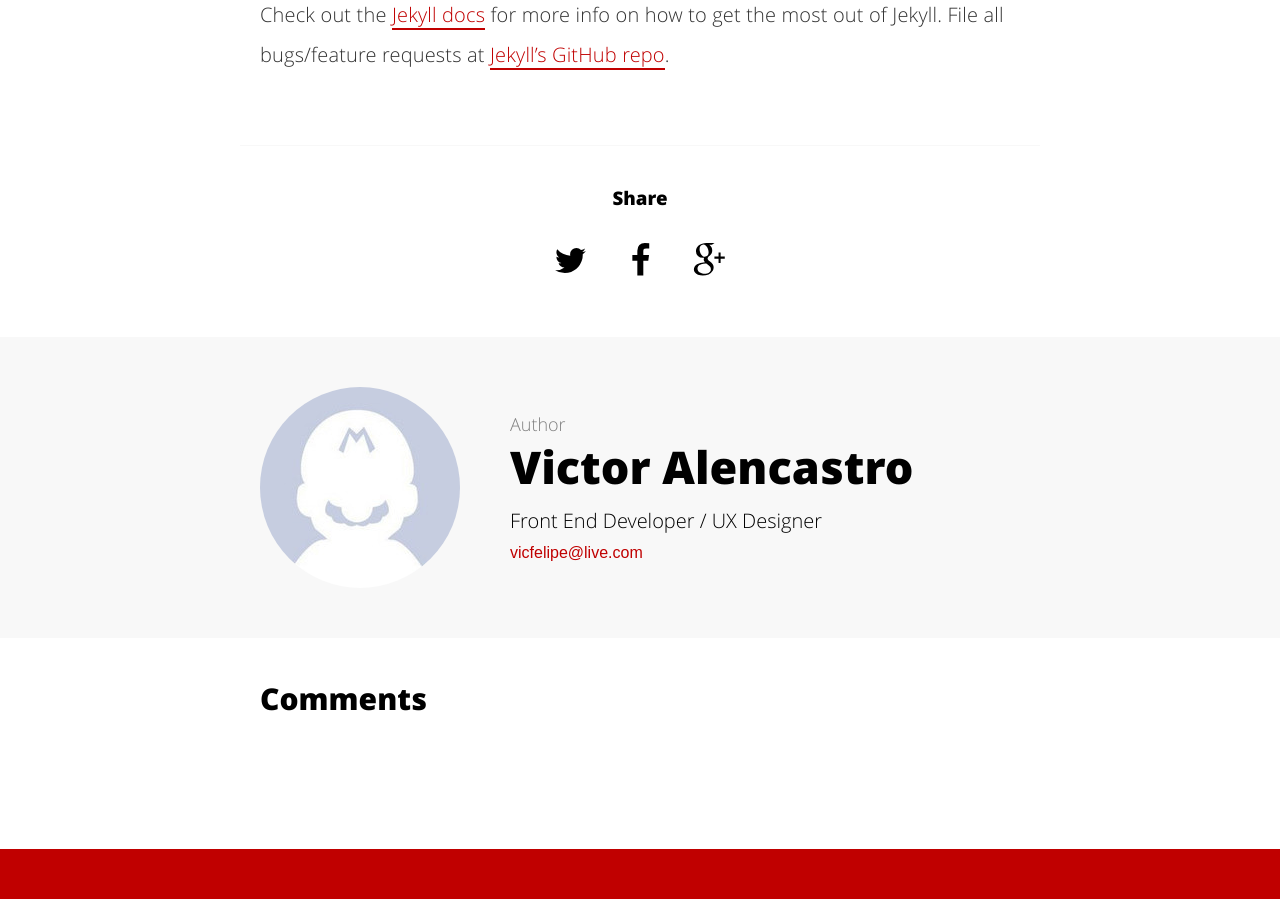
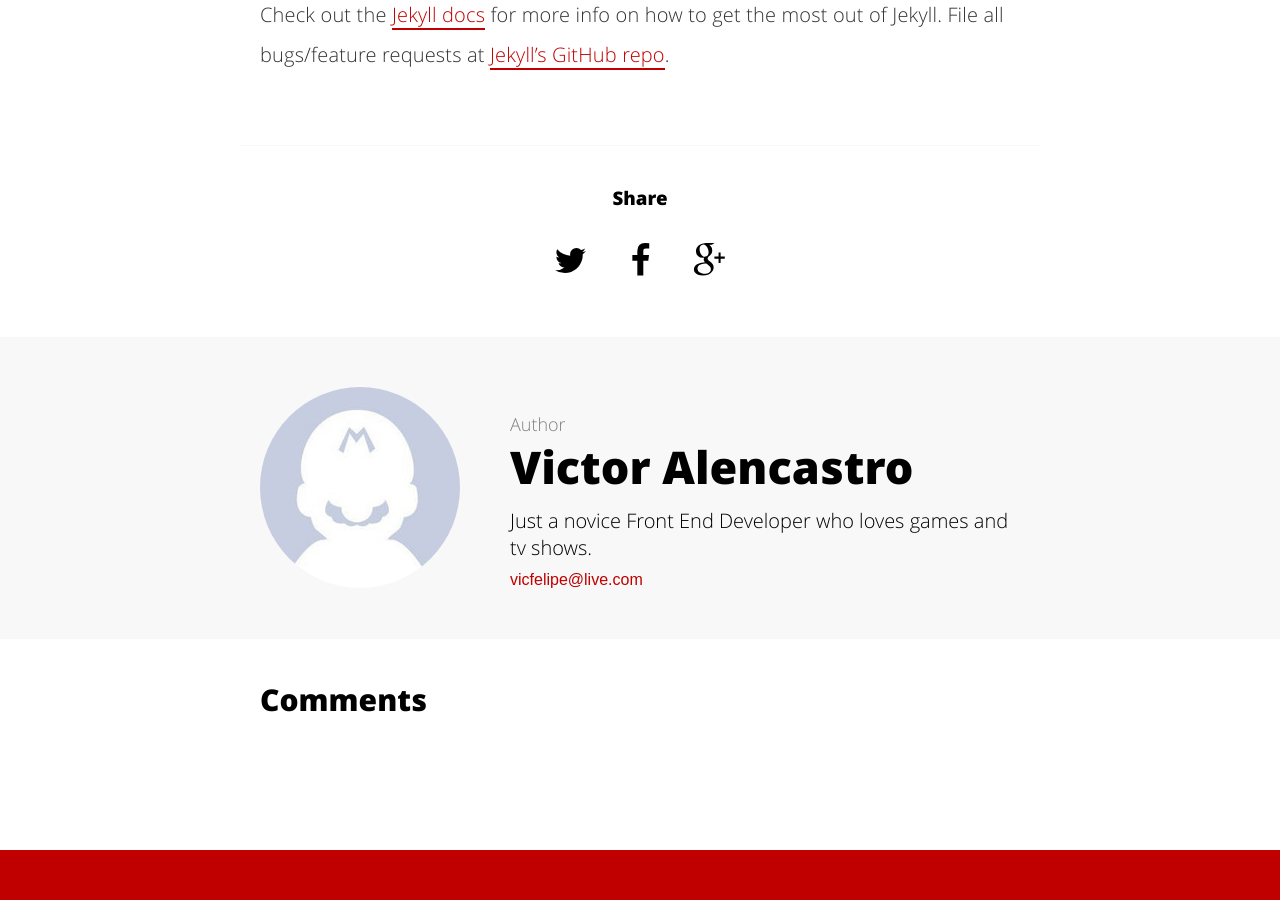
Before and after one commit to vicfelipe/rwarw, a Jekyll site: the page built from _posts/2015-08-04-welcome-to-jekyll.md, in a window 1280 px wide and 900 px high, scrolled down 1441 px. Built offline with Jekyll 4.4.1, drawn with Linux system fonts in a browser that asks for light colours; comment, search, counter and statistics services are not loaded.

Commit message:
Description

```diff
--- a/_config.yml
+++ b/_config.yml
@@ -1,12 +1,12 @@
 # Site settings
 title: Victor Alencastro - Front End Developer
-description: Victor Alencastro - Front End Developer - Desenvolvedor Front End de Hortolândia para o mundo.
+description: Front End Developer / UX Designer
 baseurl: "" # the subpath of your site, e.g. /blog
 url: "http://victoralencastro.com.br" # the base hostname & protocol for your site e.g. http://willianjusten.com.br
 
 # User settings
 username: Victor Alencastro
-user_description: Front End Developer / UX Designer
+user_description: Just a novice Front End Developer who loves games and tv shows.
 user_title: Victor Alencastro
 email: vicfelipe@live.com
 twitter_username: https://twitter.com/VictorAlencast2
```
